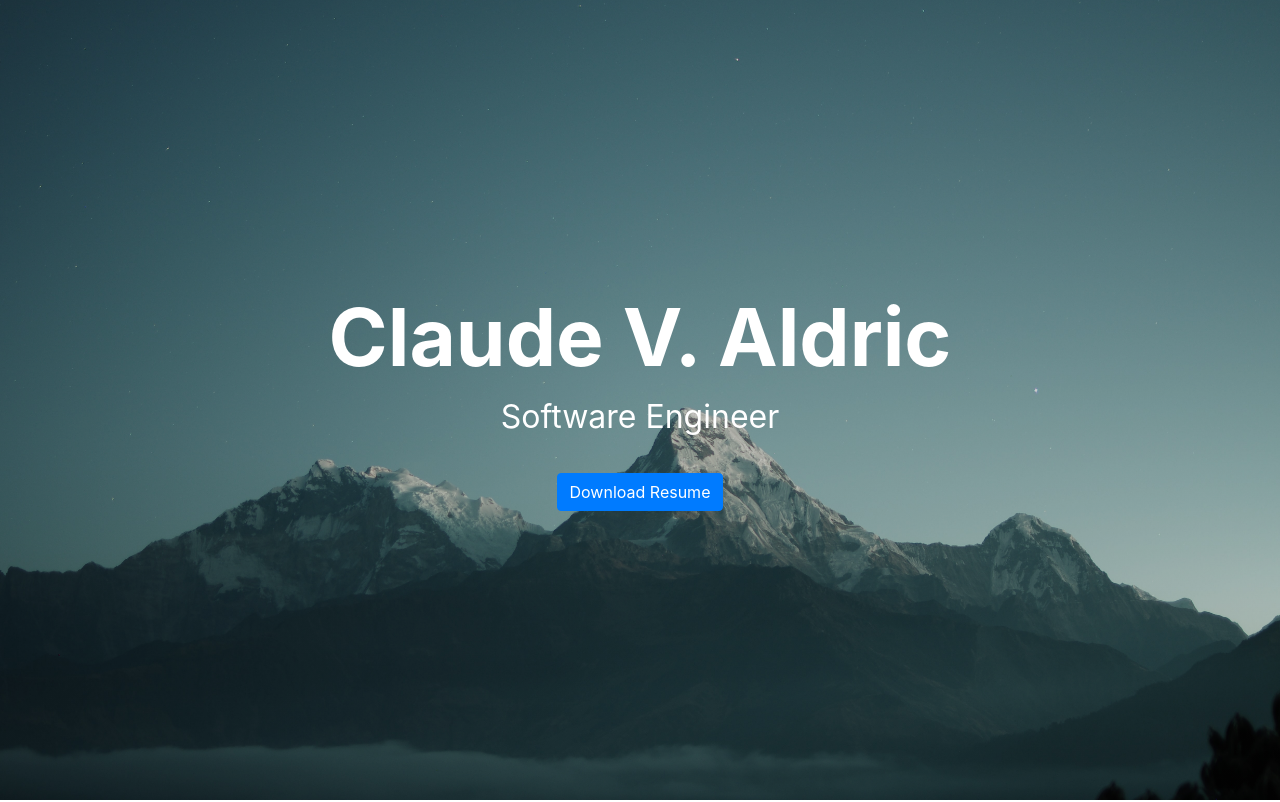
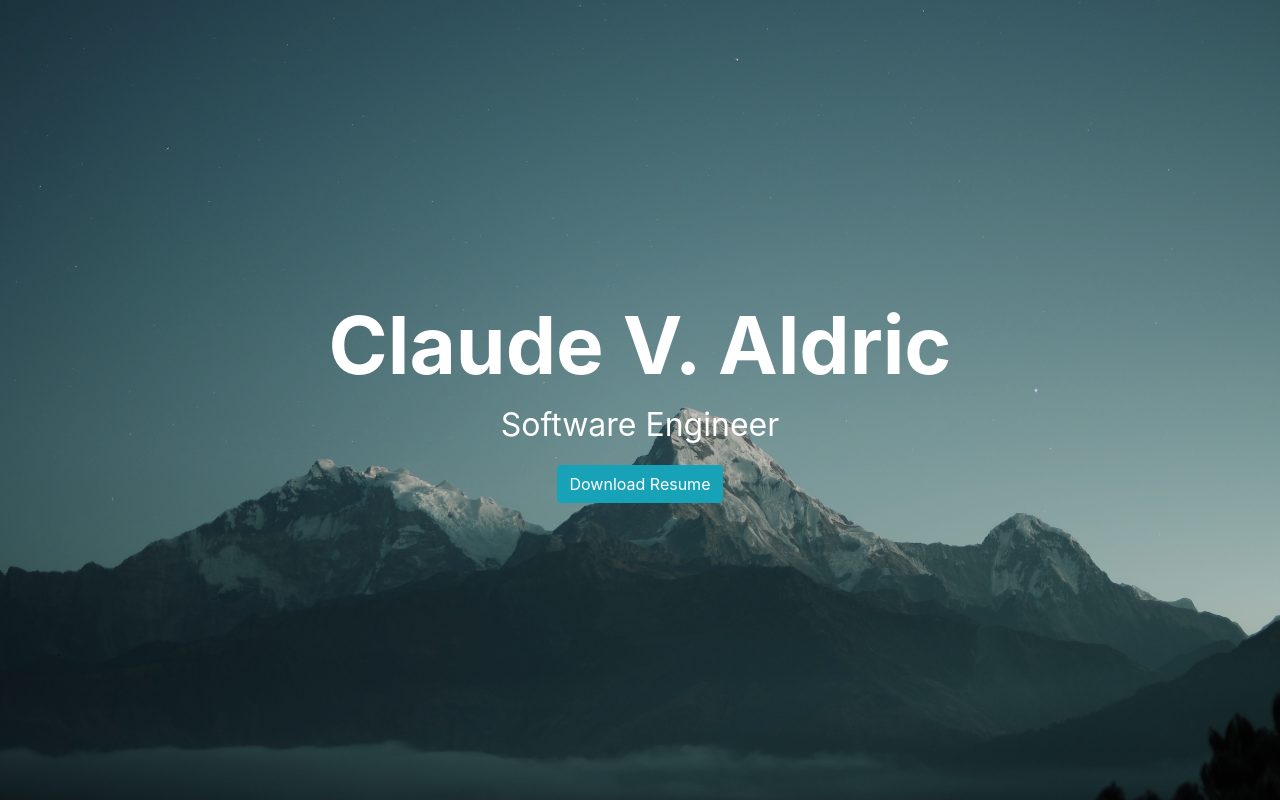
Before and after one commit to claudealdric/caldric.github.io, a React (Create React App) app in the folder client/: page / in a window 1280 px wide. Shown: the top 802 px of the page. Built offline with nearby package versions, Linux system fonts and the light colour scheme.

Commit message:
Add download resume functionality

```diff
--- a/client/src/components/Header.tsx
+++ b/client/src/components/Header.tsx
@@ -1,5 +1,5 @@
 import React from 'react';
-import Button from 'react-bootstrap/Button';
+import { Link } from 'react-router-dom';
 import './Header.css';
 
 const Header: React.FC = () => {
@@ -7,7 +7,14 @@ const Header: React.FC = () => {
     <header>
       <h1 className="text-center">Claude V. Aldric</h1>
       <p className="title">Software Engineer</p>
-      <Button variant="primary">Download Resume</Button>
+      <Link
+        className="btn btn-info"
+        to="./resume_aldric_claude.pdf"
+        target="_blank"
+        download
+      >
+        Download Resume
+      </Link>
     </header>
   );
 };
```
Also changed, not shown: 1 other file (tests, documents, lock files or other folders).
